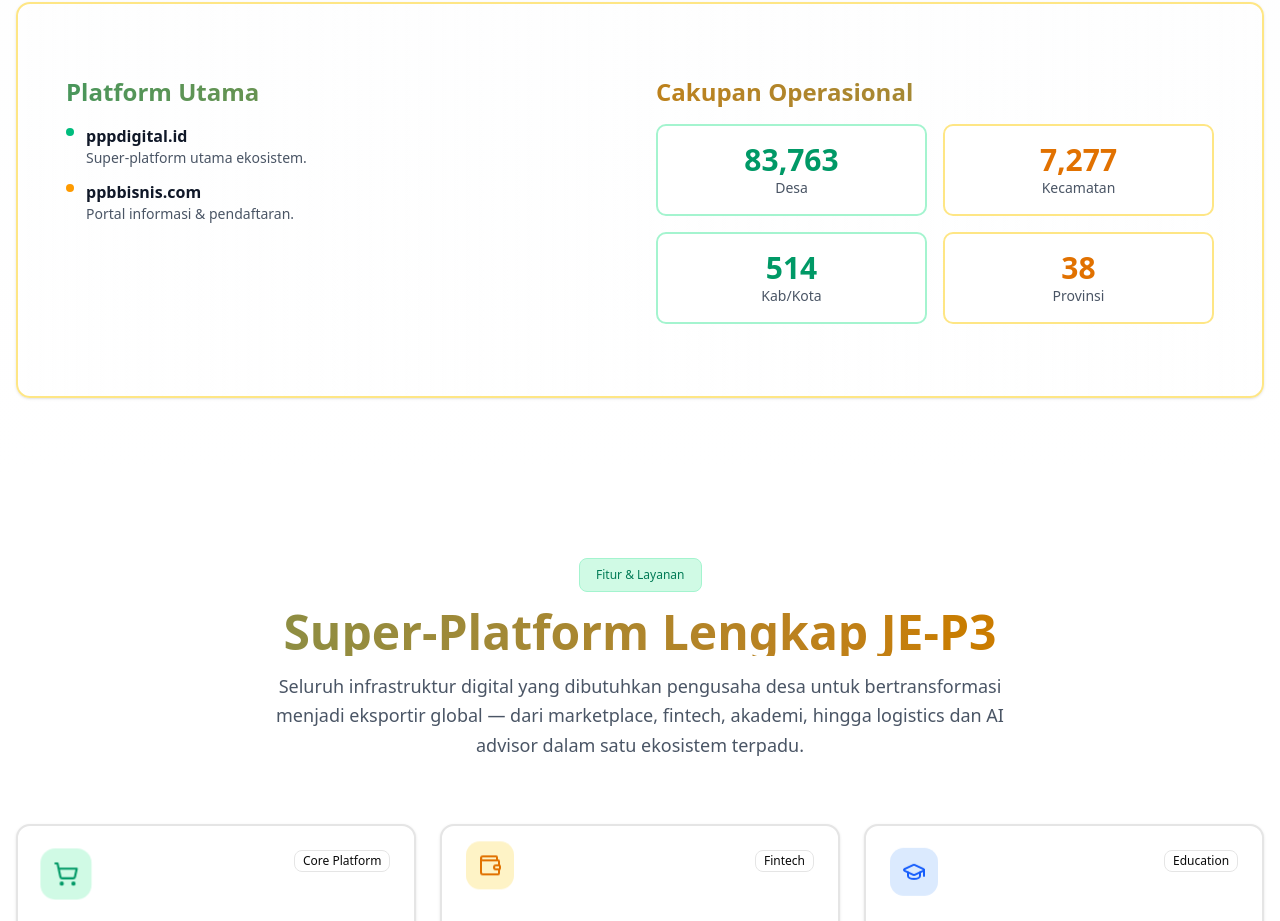
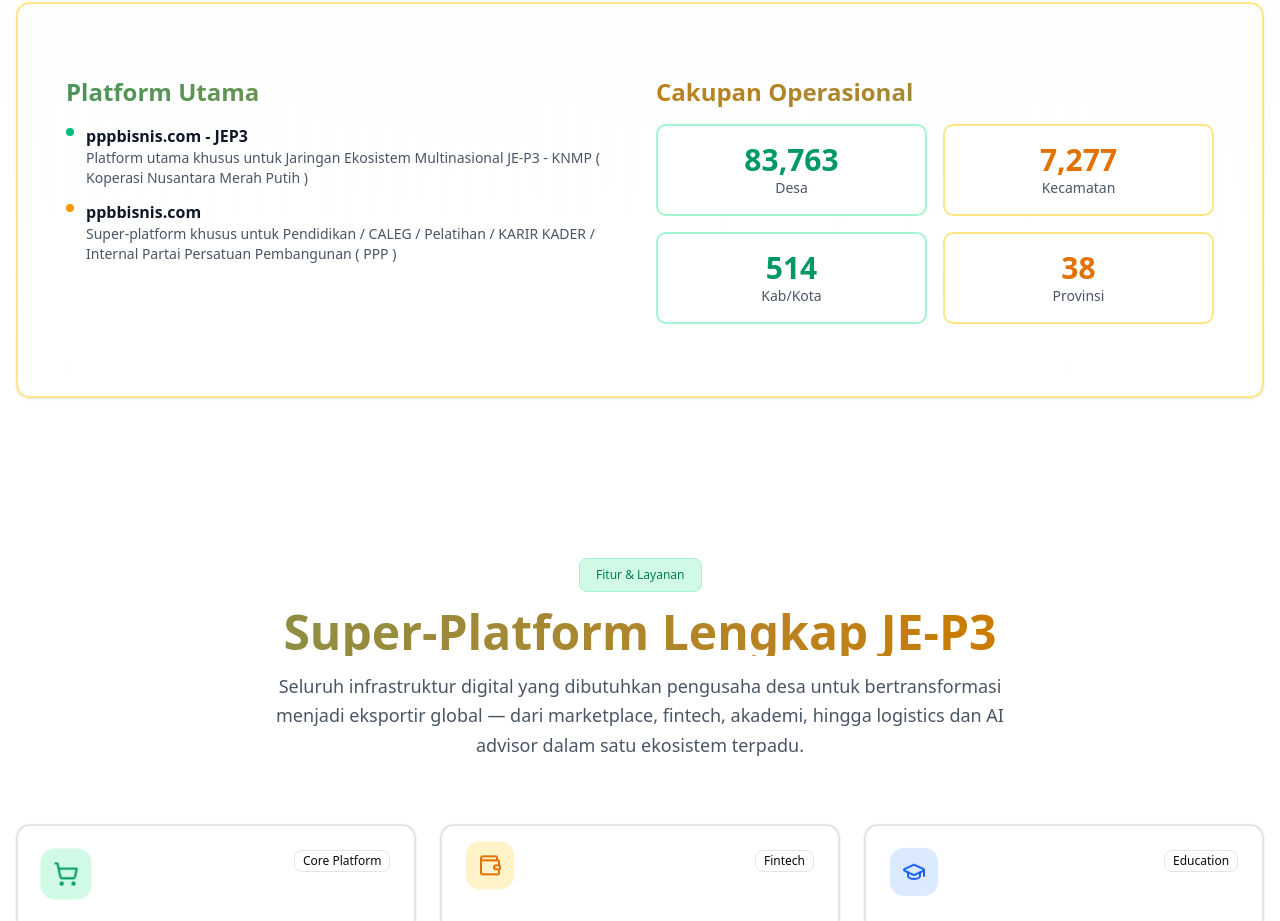
Before and after one commit to prabudanling/website-jep3, a Next.js app: page / in a window 1280 px wide. Shown: the part 5136-6057 px from the top of the page. Built offline with nearby package versions, Linux system fonts and the light colour scheme.

Commit message:
Update ecosystem-section.tsx

```diff
--- a/src/components/sections/ecosystem-section.tsx
+++ b/src/components/sections/ecosystem-section.tsx
@@ -177,10 +177,10 @@ export function EcosystemSection() {
                         <div className="mt-1 w-2 h-2 bg-emerald-500 rounded-full flex-shrink-0" />
                         <div>
                           <p className="font-semibold text-gray-900 dark:text-gray-100 group-hover:text-emerald-600 dark:group-hover:text-emerald-400 transition-colors">
-                            pppdigital.id
+                            pppbisnis.com - JEP3
                           </p>
                           <p className="text-sm text-gray-600 dark:text-gray-400">
-                            Super-platform utama ekosistem.
+                            Platform utama khusus untuk Jaringan Ekosistem Multinasional JE-P3 - KNMP ( Koperasi Nusantara Merah Putih )
                           </p>
                         </div>
                       </div>
@@ -191,7 +191,7 @@ export function EcosystemSection() {
                             ppbbisnis.com
                           </p>
                           <p className="text-sm text-gray-600 dark:text-gray-400">
-                            Portal informasi & pendaftaran.
+                            Super-platform khusus untuk Pendidikan / CALEG / Pelatihan / KARIR KADER / Internal Partai Persatuan Pembangunan ( PPP )
                           </p>
                         </div>
                       </div>
```
